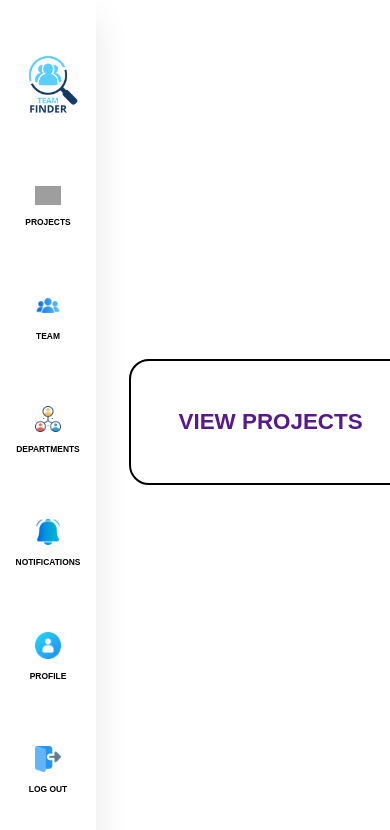
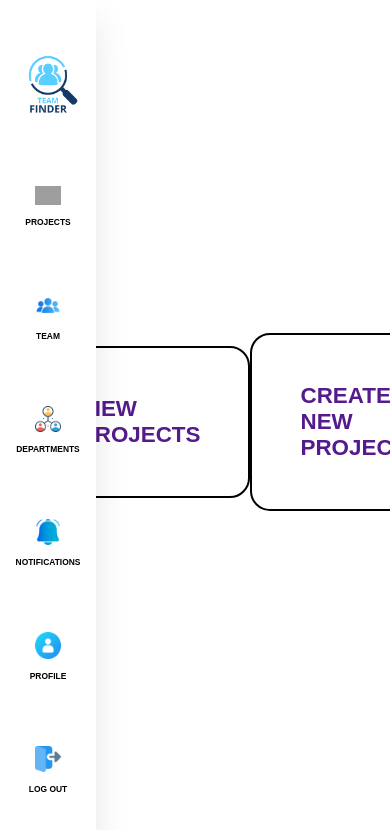
Before and after one commit to OlivianVarareanu/TeamFinder, a React (Vite) app in the folder team-finder/: page / in a window 390 px wide. Shown: the top 830 px of the page. Built offline with nearby package versions, Linux system fonts and the light colour scheme; grey boxes are pictures that could not be loaded.

Commit message:
added conditions for rendering create project component

```diff
--- a/team-finder/src/App.jsx
+++ b/team-finder/src/App.jsx
@@ -1,11 +1,12 @@
 import Navbar from "./components/Navbar/Navbar"
-import {BrowserRouter, Routes, Route} from 'react-router-dom'
+import {Routes, Route} from 'react-router-dom'
 import Departments from "./pages/departments/departments"
 import Notifications from "./pages/notifications/notifications"
 import Profile from "./pages/profile/profile"
 import Projects from "./pages/projects/projects"
 import Team from "./pages/team/team"
-import noPage from "./pages/noPage/noPage"
+
+
 
 function App() {
 
--- a/team-finder/src/components/CreateProject/CreateProject.css
+++ b/team-finder/src/components/CreateProject/CreateProject.css
@@ -1,10 +1,11 @@
-.wrapper {
+.options-container {
     display: flex;
     flex-direction: row;
-    justify-content:space-evenly;
+    justify-content:center;
     align-items: center;
     margin: 0px;
     height: 100%;
+    width: 100%;
     font-family: sans-serif;
     font-weight: 200;
     font-size: 0.7rem;
--- a/team-finder/src/components/CreateProject/CreateProject.jsx
+++ b/team-finder/src/components/CreateProject/CreateProject.jsx
@@ -1,24 +1,34 @@
 import "./CreateProject.css"
+import { useState } from "react"
 
 export default function CreateProject ()
 {
-
+   const [isAdmin,setAdmin]=useState(true);
+   const [hasProject,setHasProject]=useState(true);
 
  return (
     <>
-    <div className="wrapper">
-        <a href="">
+
+
+    <div className="options-container">
+    {hasProject?<a href="">
         <div className="view-projects">
             <h1>VIEW PROJECTS</h1>
         </div>
         </a>
+    :""
+    }
 
-        <a href="">
-        <div className="create-project">
-            <h1>CREATE NEW PROJECT</h1>
 
-        </div>
-        </a>
+      {isAdmin?<a href="">
+
+          <div className="create-project">
+              <h1>CREATE NEW PROJECT</h1>
+
+          </div>
+          </a>:""}
+
+
     </div>
     </>
  )
--- a/team-finder/src/components/Navbar/Navbar.css
+++ b/team-finder/src/components/Navbar/Navbar.css
@@ -114,7 +114,7 @@ ul{
     font-size: clamp(0.1rem,1vh,2rem);
 }
 
-a:hover{
+.anchor:hover{
 
     background: linear-gradient(90deg, rgb(130, 234, 255) 0%, rgba(222,249,255,1) 48%, rgba(255,255,255,1) 100%);
 
--- a/team-finder/src/components/Navbar/Navbar.jsx
+++ b/team-finder/src/components/Navbar/Navbar.jsx
@@ -7,6 +7,7 @@ export default function Navbar ()
 
     return (
         <>
+
         <nav>
                 <div className="nav-wrapper">
 
@@ -16,14 +17,14 @@ export default function Navbar ()
                         </li>
 
                         <li>
-                            <Link to="projects" className="anchor">
+                            <Link to="/projects" className="anchor">
                             <img src="/src/assets/project-icon.png"></img>
                             <span className="nav-item">PROJECTS</span>
                             </Link>
                         </li>
 
                         <li>
-                            <Link to="team" className="anchor">
+                            <Link to="/team" className="anchor">
                             <img src="/src/assets/team-icon.png" alt="" />
                             <span className="nav-item">TEAM</span>
                             </Link>
@@ -31,21 +32,21 @@ export default function Navbar ()
                         </li>
 
                         <li>
-                            <Link to="departments" className="anchor">
+                            <Link to="/departments" className="anchor">
                             <img src="/src/assets/department-icon.png" alt="" />
                             <span className="nav-item">DEPARTMENTS</span>
                             </Link>
                         </li>
 
                         <li>
-                            <Link to="notifications" className="anchor">
+                            <Link to="/notifications" className="anchor">
                             <img src="/src/assets/notification-icon.png" alt="" />
                             <span className="nav-item">NOTIFICATIONS</span>
                             </Link>
                         </li>
 
                         <li>
-                            <Link to="profile" className="anchor">
+                            <Link to="/profile" className="anchor">
                             <img src="/src/assets/profile-icon.png" alt="" />
                             <span className="nav-item">PROFILE</span>
                             </Link>
--- a/team-finder/src/pages/LogIn/LogIn.css
+++ b/team-finder/src/pages/LogIn/LogIn.css
@@ -117,7 +117,5 @@
         display: none;
     }
 
-    .wrapper {
-        margin-right: -13rem;
-    }
+
 }
--- a/team-finder/src/pages/noPage/noPage.jsx
+++ b/team-finder/src/pages/noPage/noPage.jsx
@@ -1,6 +1,7 @@
 export default function noPage() {
     return(
         <>
-        <h2>Error 404: Not found</h2></>
+        <h2>Error 404: Not found</h2>
+        </>
     )
 }
```
